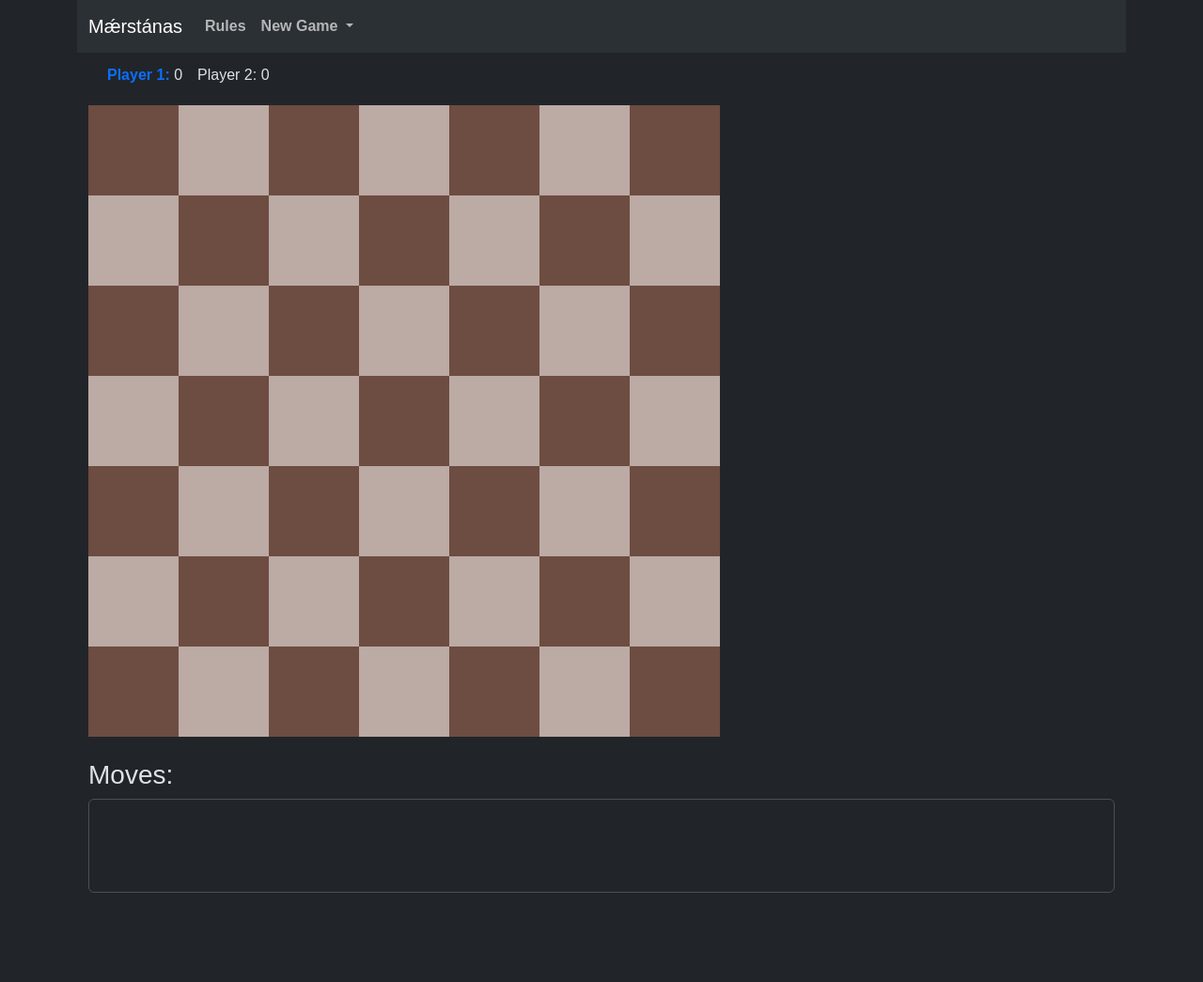
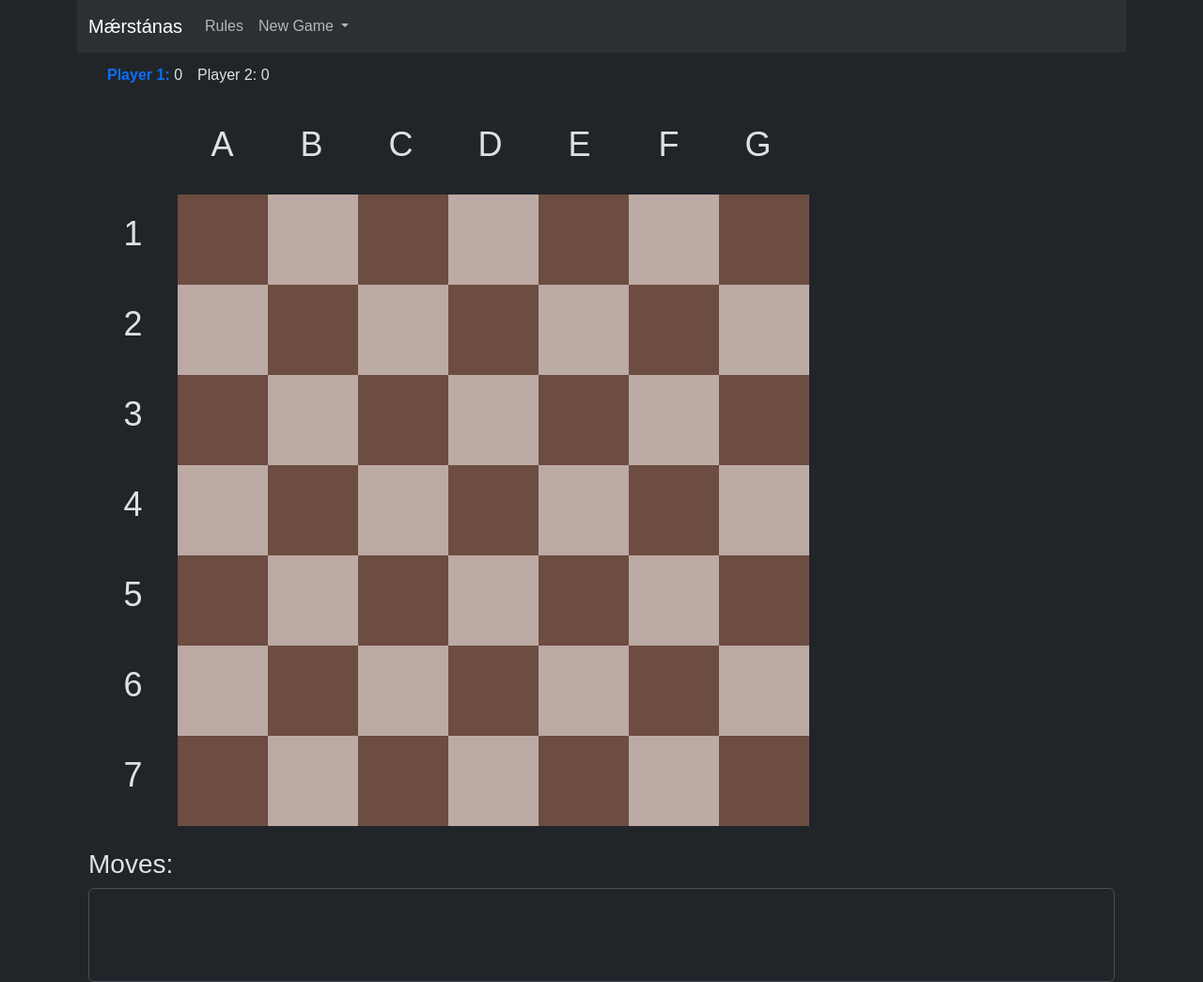
Before and after one commit to jaerrib/maerstanas_python, a Flask app: page / in a window 1280 px wide. Shown: the whole page at 94% size. Before the commit the page ends 950 px from the top, so only its background shows below. Run offline with Flask 3, Linux system fonts and the light colour scheme.

Commit message:
Add row/col headers, improve moves display

```diff
--- a/game.py
+++ b/game.py
@@ -1,11 +1,12 @@
 from board import Board
+from game_logic import remaining_moves
 
 class Game:
 
     def __init__(self):
         self.board = Board()
         self.move_list = {}
-        self.moves_left = []
+        self.moves_left = remaining_moves(self.board.data)
         self.score_p1 = 0
         self.score_p2 = 0
         self.result = ""
--- a/game_logic.py
+++ b/game_logic.py
@@ -203,7 +203,7 @@ def determine_winner(score_p1, score_p2):
 def assign_move(data, row, col):
     data["board"][row][col] = data["active_player"]
     key = "" + str(len(data["move_list"])) + ""
-    data["move_list"][key] = convert_num_to_row(col)+str(row)
+    data["move_list"][key] = (data["active_player"], convert_num_to_row(col)+str(row))
     data = update_score(data)
     data = change_player(data)
     return data
--- a/static/css/style.css
+++ b/static/css/style.css
@@ -4,92 +4,34 @@
     font-family: sans-serif;
 }
 
-.container {
-    margin: 0 auto;
-    width: 490px;
-    align-items: center;
-}
-
-/* End Container */
-
-.score {
-    /*background-color: black;*/
-    align-items: center;
-    justify-content: stretch;
-    /*margin: 10px 0;*/
-    /*padding: 10px 5px;*/
-}
-
-ul {
-    display: flex;
-    align-items: center;
-    justify-content: space-around;
-    color: whitesmoke;
-    font-weight: bold;
-    list-style-type: none;
-}
-
-
-/*a,*/
-/*a:active,*/
-/*a:hover,*/
-/*a:visited {*/
-/*    color: #cdab8f;*/
-/*}*/
-
-/* End Score */
-
-
-
-
-button:hover {
-    background-color: rgba(0, 0, 128, 0.75);
-}
-
-.row {
+.dark_square,
+.light_square,
+.square {
+    font-size: 48px;
+    height: 2em;
+    padding: 5px;
+    text-align: center;
     vertical-align: middle;
-    text-align: center;
-}
-
-.dark_square,
-.light_square {
-    border: 0;
-    font-size: 48px;
-    /*height: 70px;*/
-    /*width: 70px;*/
     width: 2em;
-    text-align: center;
-    height: 2em;
-    vertical-align: middle;
-    padding: 5px;
 }
 
 .square {
-    width: 2em;
-    height: 2em;
-    text-align: center;
-    padding: 2em;
+    font-size: 36px;
+    padding: 15px;
+    min-width: 95px;
+    min-height: 95px;
+}
+
+.side_square {
+    font-size: 36px;
+    padding: 15px;
+    /*min-width: 90px;*/
 }
 
 .stone {
     max-height: 100%;
     max-width: 100%;
-    /*width: auto;*/
-    /*height: auto;*/
-    /*top: 0;*/
-    /*bottom: 0;*/
-    /*left: 0;*/
-    /*right: 0;*/
-    /*margin: auto;*/
 }
-
-/*.square {*/
-/*    border: 0;*/
-/*    font-size: 48px;*/
-/*    height: 70px;*/
-/*    width: 70px;*/
-/*}*/
-
 
 .dark_square {
     background-color: #6D4C41;
@@ -100,14 +42,3 @@ button:hover {
     background-color: #BCAAA4;
             /*#cdab8f;*/
 }
-
-/* End Board */
-
-#results {
-    background-color: black;
-    color: white;
-    margin-top: 5px;
-    text-align: center;
-}
-
-/* ENd Results */
--- a/templates/index-alt.html
+++ b/templates/index-alt.html
@@ -5,7 +5,6 @@
     <meta charset="UTF-8">
     <meta http-equiv="X-UA-Compatible" content="IE=edge">
     <meta name="viewport" content="width=device-width, initial-scale=1.0">
-    <link rel="stylesheet" href="{{ url_for('static', filename='css/style.css') }}">
     <script>
         /*
         @licstart  The following is the entire license notice for the
@@ -34,6 +33,7 @@
     </script>
     <script type="text/javascript" src="{{ url_for('static', filename='js/script.js') }}" defer></script>
     <title>Mǽrstánas</title>
+    <link rel="stylesheet" href="{{ url_for('static', filename='css/style.css') }}">
     <link href="https://cdn.jsdelivr.net/npm/bootstrap@5.3.0-alpha3/dist/css/bootstrap.min.css" rel="stylesheet"
         integrity="sha384-KK94CHFLLe+nY2dmCWGMq91rCGa5gtU4mk92HdvYe+M/SXH301p5ILy+dN9+nJOZ" crossorigin="anonymous">
 </head>
@@ -132,8 +132,15 @@
         <!-- End Score -->
 
         <!-- Board -->
+            <div class="d-flex">
+            <div class="square"></div>
+            {% for letter in "ABCDEFG" %}
+            <div class="square">{{letter}}</div>
+            {% endfor %}
+                </div>
             {% for row in range(1, 8) %}
                 <div class="d-flex">
+                    <div class="square">{{row}}</div>
                     {% for col in range(1, 8) %}
                         <a href="/process/{{row}}/{{col}}">
                         {% if (row + col) is divisibleby 2 %}
@@ -157,9 +164,14 @@
         <div class="container mt-4">
             <h3>Moves:</h3>
             <div class="overflow-auto form-control overflow-y-scroll" style="height: 100px">
+                <p>
                 {% for move in data["move_list"] %}
-                <p>{{data["move_list"][move]}}</p>
+                <span class="text-secondary">(Player {{data["move_list"][move][0]}})</span> {{data["move_list"][move][1]}},
                 {% endfor %}
+                {% if data["moves_left"] == [] %}
+                    <span class="text-danger">GAME OVER</span>
+                    {% endif %}
+                </p>
             </div>
         </div>
 
```
